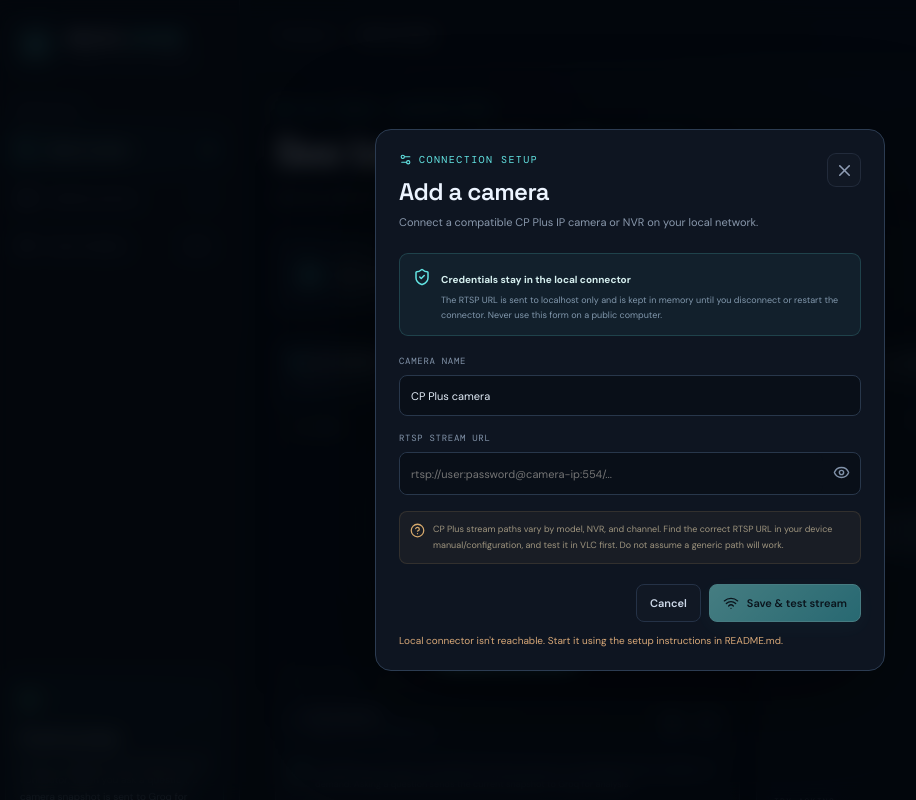
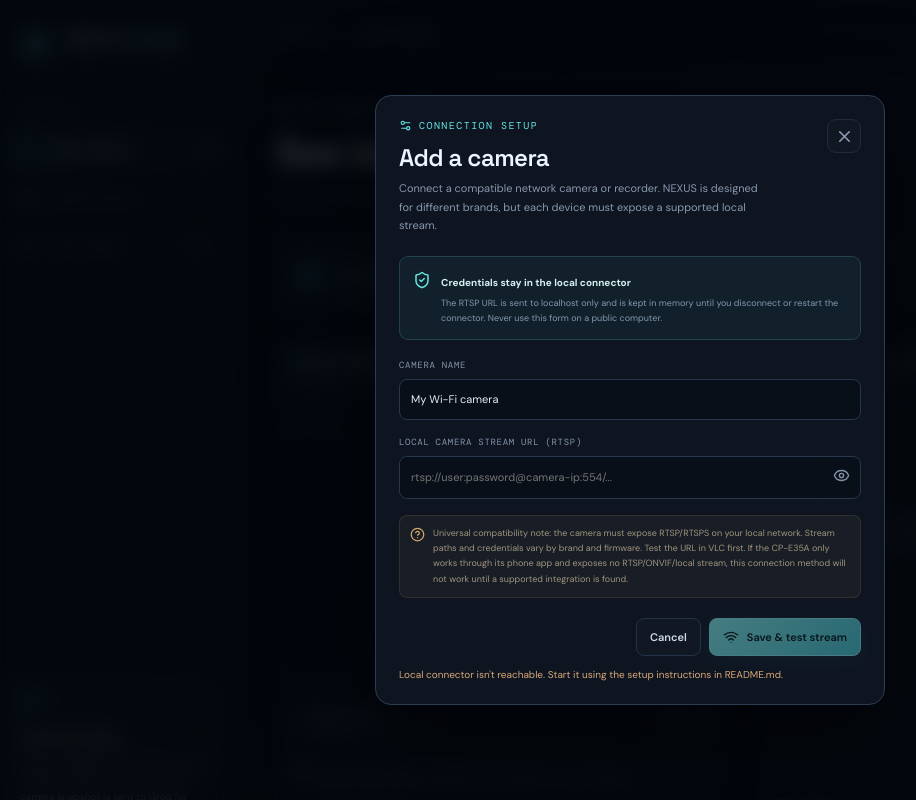
Before and after one commit to scrolltrapsboy-commits/cctv-, a React (Vite) app in the folder web/: page / in a window 1280 px wide. Both pictures are taken after typing "Sample" into the empty fields and a click on the button "Add camera". Shown: the top 800 px of the page, without its empty margins (10-926 px from the left). Built offline with nearby package versions, Linux system fonts and the light colour scheme; no server answers.

Commit message:
Generalize camera setup for universal Wi-Fi cameras

```diff
--- a/web/src/main.jsx
+++ b/web/src/main.jsx
@@ -7,7 +7,7 @@
 
 function App() {
   const [health, setHealth] = useState({ ok: false, camera_configured: false, groq_configured: false, provider: 'Groq API', model: 'qwen/qwen3.6-27b' });
-  const [camName, setCamName] = useState('CP Plus camera');
+  const [camName, setCamName] = useState('My Wi-Fi camera');
   const [rtsp, setRtsp] = useState('');
   const [showUrl, setShowUrl] = useState(false);
   const [showSetup, setShowSetup] = useState(false);
@@ -28,7 +28,7 @@
       const r = await fetch(`${API}/api/health`, { signal: AbortSignal.timeout(2500) });
       if (!r.ok) throw new Error('Connector unavailable');
       const data = await r.json(); setHealth(data);
-      if (data.camera_configured) setCamName(data.camera_name || 'CP Plus camera');
+      if (data.camera_configured) setCamName(data.camera_name || 'My Wi-Fi camera');
       setCameraStatus(data.camera_configured ? 'Configured' : 'Not connected');
     } catch { setHealth(h => ({ ...h, ok: false })); }
   }
@@ -47,7 +47,7 @@
     e?.preventDefault(); if (!rtsp.trim()) return notify('Enter your camera RTSP URL first.');
     setBusy(true);
     try {
-      const r = await fetch(`${API}/api/camera`, { method: 'POST', headers: { 'Content-Type': 'application/json' }, body: JSON.stringify({ name: camName.trim() || 'CP Plus camera', rtsp_url: rtsp.trim() }) });
+      const r = await fetch(`${API}/api/camera`, { method: 'POST', headers: { 'Content-Type': 'application/json' }, body: JSON.stringify({ name: camName.trim() || 'My Wi-Fi camera', rtsp_url: rtsp.trim() }) });
       const d = await r.json(); if (!r.ok) throw new Error(d.detail || 'Unable to save camera');
       const test = await fetch(`${API}/api/camera/snapshot`, { signal: AbortSignal.timeout(15000) }); const frame = await test.json();
       if (!test.ok) throw new Error(frame.detail || 'Camera stream test failed');
@@ -108,13 +108,13 @@
           <div className="metric"><span className="metric-icon green"><ShieldCheck size={17}/></span><div><small>DATA ROUTING</small><strong>Connector protected</strong><em>Groq vision API · usage limits apply</em></div></div>
         </div>
         <div className="dashboard-grid">
-          <section className="panel camera-panel"><div className="panel-header"><div><div className="panel-title"><span className="live-symbol"/> LIVE CAMERA</div><div className="panel-subtitle">{health.camera_configured ? camName : 'Connect your CP Plus device'}</div></div><button className="small-icon-btn" title="Camera settings" onClick={() => setShowSetup(true)}><Settings2 size={17}/></button></div>
+          <section className="panel camera-panel"><div className="panel-header"><div><div className="panel-title"><span className="live-symbol"/> LIVE CAMERA</div><div className="panel-subtitle">{health.camera_configured ? camName : 'Connect your Wi-Fi camera'}</div></div><button className="small-icon-btn" title="Camera settings" onClick={() => setShowSetup(true)}><Settings2 size={17}/></button></div>
             <div className={`camera-viewport ${snapshot ? 'has-image' : ''}`}>
-              {snapshot ? <img className="snapshot" src={snapshot} alt="Latest camera snapshot"/> : <div className="camera-placeholder"><div className="radar"><div className="radar-ring ring-a"/><div className="radar-ring ring-b"/><div className="radar-cross"/><div className="radar-center"><ScanEye size={31}/></div></div><strong>Your view starts here</strong><p>Connect a compatible IP camera to capture a live snapshot.</p><button className="primary-btn" onClick={() => setShowSetup(true)}><Wifi size={16}/> Connect a camera</button></div>}
+              {snapshot ? <img className="snapshot" src={snapshot} alt="Latest camera snapshot"/> : <div className="camera-placeholder"><div className="radar"><div className="radar-ring ring-a"/><div className="radar-ring ring-b"/><div className="radar-cross"/><div className="radar-center"><ScanEye size={31}/></div></div><strong>Your view starts here</strong><p>Connect a compatible network camera to capture a live snapshot.</p><button className="primary-btn" onClick={() => setShowSetup(true)}><Wifi size={16}/> Connect a camera</button></div>}
               <div className="viewport-overlay"><span className="record-label"><i/> {snapshot ? 'SNAPSHOT' : 'STANDBY'}</span><span className="viewport-time">{new Date().toLocaleTimeString()}</span></div>
               <div className="viewport-coordinates">NEXUS VISION <span>•</span> LOCAL FEED</div>
             </div>
-            <div className="camera-footer"><div className="camera-connection"><span className={`status-led ${health.camera_configured ? 'on' : ''}`}/><div><strong>{cameraStatus}</strong><small>{health.camera_configured ? 'RTSP source configured' : 'Awaiting camera configuration'}</small></div></div><div className="camera-actions"><button className="round-action" title="Refresh snapshot" onClick={takeSnapshot}><Activity size={16}/></button><button className="round-action" title="Disconnect camera" onClick={disconnect}><X size={16}/></button></div></div>
+            <div className="camera-footer"><div className="camera-connection"><span className={`status-led ${health.camera_configured ? 'on' : ''}`}/><div><strong>{cameraStatus}</strong><small>{health.camera_configured ? 'RTSP stream configured' : 'Awaiting camera configuration'}</small></div></div><div className="camera-actions"><button className="round-action" title="Refresh snapshot" onClick={takeSnapshot}><Activity size={16}/></button><button className="round-action" title="Disconnect camera" onClick={disconnect}><X size={16}/></button></div></div>
             <div className="camera-hint"><ShieldCheck size={15}/><span>For privacy, your stream is accessed by the local connector. The dashboard shows snapshots on demand. Asking a question sends the current snapshot to Groq for analysis.</span></div>
           </section>
 
@@ -135,9 +135,9 @@
       </div>
     </main>
 
-    {showSetup && <div className="modal-backdrop" onMouseDown={e => { if (e.target === e.currentTarget) setShowSetup(false); }}><div className="setup-modal"><div className="modal-heading"><div><div className="eyebrow"><Settings2 size={13}/> CONNECTION SETUP</div><h2>Add a camera</h2><p>Connect a compatible CP Plus IP camera or NVR on your local network.</p></div><button className="icon-btn" onClick={() => setShowSetup(false)}><X size={19}/></button></div>
+    {showSetup && <div className="modal-backdrop" onMouseDown={e => { if (e.target === e.currentTarget) setShowSetup(false); }}><div className="setup-modal"><div className="modal-heading"><div><div className="eyebrow"><Settings2 size={13}/> CONNECTION SETUP</div><h2>Add a camera</h2><p>Connect a compatible network camera or recorder. NEXUS is designed for different brands, but each device must expose a supported local stream.</p></div><button className="icon-btn" onClick={() => setShowSetup(false)}><X size={19}/></button></div>
       <div className="connector-warning"><ShieldCheck size={18}/><div><strong>Credentials stay in the local connector</strong><p>The RTSP URL is sent to localhost only and is kept in memory until you disconnect or restart the connector. Never use this form on a public computer.</p></div></div>
-      <form className="setup-form" onSubmit={connectCamera}><label>CAMERA NAME<input value={camName} onChange={e => setCamName(e.target.value)} placeholder="e.g. Front gate" maxLength={80}/></label><label>RTSP STREAM URL<div className="password-field"><input type={showUrl ? 'text' : 'password'} value={rtsp} onChange={e => setRtsp(e.target.value)} placeholder="rtsp://user:password@camera-ip:554/..." autoComplete="off" required/><button type="button" onClick={() => setShowUrl(!showUrl)}>{showUrl ? <EyeOff size={17}/> : <Eye size={17}/>}</button></div></label><div className="hint-box"><CircleHelp size={15}/><p>CP Plus stream paths vary by model, NVR, and channel. Find the correct RTSP URL in your device manual/configuration, and test it in VLC first. Do not assume a generic path will work.</p></div><div className="modal-actions"><button type="button" className="secondary-btn" onClick={() => setShowSetup(false)}>Cancel</button><button type="submit" className="primary-btn" disabled={busy || !health.ok}>{busy ? <><span className="button-spinner"/> Testing…</> : <><Wifi size={16}/> Save & test stream</>}</button></div>{!health.ok && <div className="inline-error">Local connector isn't reachable. Start it using the setup instructions in README.md.</div>}</form></div></div>}
+      <form className="setup-form" onSubmit={connectCamera}><label>CAMERA NAME<input value={camName} onChange={e => setCamName(e.target.value)} placeholder="e.g. Front gate / CP-E35A" maxLength={80}/></label><label>LOCAL CAMERA STREAM URL (RTSP)<div className="password-field"><input type={showUrl ? 'text' : 'password'} value={rtsp} onChange={e => setRtsp(e.target.value)} placeholder="rtsp://user:password@camera-ip:554/..." autoComplete="off" required/><button type="button" onClick={() => setShowUrl(!showUrl)}>{showUrl ? <EyeOff size={17}/> : <Eye size={17}/>}</button></div></label><div className="hint-box"><CircleHelp size={15}/><p>Universal compatibility note: the camera must expose RTSP/RTSPS on your local network. Stream paths and credentials vary by brand and firmware. Test the URL in VLC first. If the CP-E35A only works through its phone app and exposes no RTSP/ONVIF/local stream, this connection method will not work until a supported integration is found.</p></div><div className="modal-actions"><button type="button" className="secondary-btn" onClick={() => setShowSetup(false)}>Cancel</button><button type="submit" className="primary-btn" disabled={busy || !health.ok}>{busy ? <><span className="button-spinner"/> Testing…</> : <><Wifi size={16}/> Save & test stream</>}</button></div>{!health.ok && <div className="inline-error">Local connector isn't reachable. Start it using the setup instructions in README.md.</div>}</form></div></div>}
     {toast && <div className="toast"><Activity size={15}/>{toast}</div>}
   </div>;
 }
```
